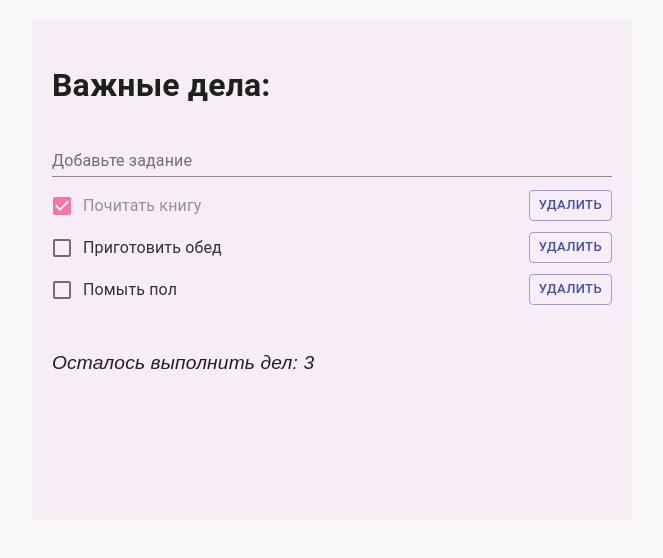
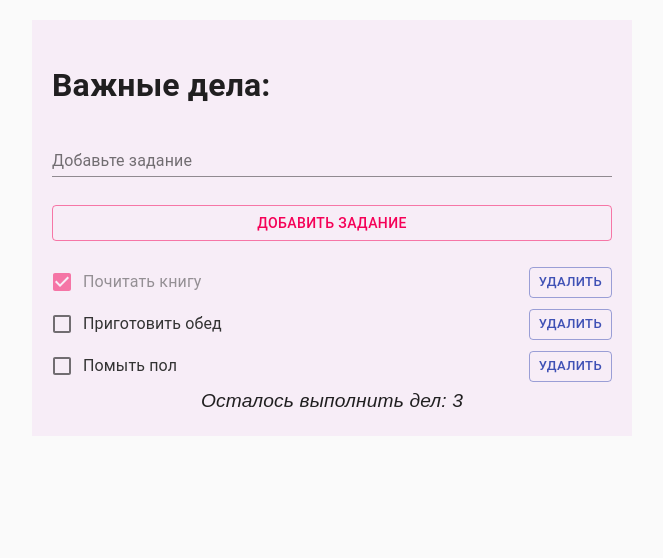
Before and after one commit to WebHeroSchool/study_react_todo, a React (Create React App) app: page / in a window 1280 px wide. Shown: the top 558 px of the page, without its empty margins (308-971 px from the left). Built offline with nearby package versions, Linux system fonts and the light colour scheme.

Commit message:
add element

```diff
--- a/src/components/App/App.js
+++ b/src/components/App/App.js
@@ -9,8 +9,6 @@ import Container from '@material-ui/core/Container';
 import Grid from '@material-ui/core/Grid';
 import { render } from 'react-dom';
 
-
-// const todoItem = 'Почитать книгу';
 
 class App extends React.Component {
   state = {
@@ -49,21 +47,6 @@ class App extends React.Component {
   };
 
   onClickDelete = id => {
-    // const newItemList = this.state.items.map(item => {
-    //   const newItem = { ...item };
-
-    //   if (item.id === id) {
-    //     var index = this.state.items.indexOf(item)
-    //     if (index !== -1) {
-    //       this.state.items.splice(index, 1);
-    //       this.setState(this.state.items);
-    //     }
-    //   }
-
-    //   return newItem;
-    // });
-
-    // newItemList.count = newItemList.count - 1;
 
     const newItemList = this.state.items;
 
@@ -73,23 +56,43 @@ class App extends React.Component {
       const newCount = this.state.count - 1;
       this.setState({ items: newItemList, count: newCount});
     }
-  }
+  };
+
+  onClickAdd = value => this.setState(state =>
+    ({
+      items: [
+        ...state.items,
+        {
+          value,
+          isDone: false,
+          id: state.count + 1
+        }
+      ],
+      count: state.count + 1
+    })
+  );
 
   render() {
     return (
       <React.Fragment>
       <CssBaseline />
       <Container maxWidth="s">
-        <Typography component="div" style={{ backgroundColor: '#f7edf7', height: '500px', maxWidth: '600px', margin: '20px auto', padding: '20px'}} >
+        <Typography component="div" style={{ backgroundColor: '#f7edf7',  maxWidth: '600px', margin: '20px auto', padding: '20px'}} >
         <Grid container direction="column" justify="center" alignItems="space-around">
         <Grid item xs>
           <h1 className={styles.title}>Важные дела:</h1>
         </Grid>
         <Grid item s>
-          <InputItem />
+          <InputItem
+            onClickAdd={this.onClickAdd}
+          />
         </Grid>
         <Grid item xs>
-          <ItemList items={this.state.items} onClickDone={this.onClickDone} onClickDelete={this.onClickDelete}/>
+          <ItemList
+            items={this.state.items}
+            onClickDone={this.onClickDone}
+            onClickDelete={this.onClickDelete}
+          />
         </Grid>
         <Grid item xs>
           <Footer count={this.state.count} />
--- a/src/components/Footer/Footer.js
+++ b/src/components/Footer/Footer.js
@@ -2,6 +2,9 @@ import React from 'react';
 import styles from'./Footer.module.css';
 
 
-const Footer = ({ count }) => (<div className={styles.footer}>Осталось выполнить дел: {count}</div>);
+const Footer = ({ count }) => (
+<div className={styles.footer}>
+    Осталось выполнить дел: {count}
+</div>);
 
 export default Footer;
--- a/src/components/Footer/Footer.module.css
+++ b/src/components/Footer/Footer.module.css
@@ -1,6 +1,9 @@
 .footer {
+  display: grid;
+  direction: column;
+  justify-content: center;
+  align-items: flex-end;
   font-family: Arial, Helvetica, sans-serif;
   font-size: 1.2rem;
   font-style: italic;
-  margin-top: 2em;
 }
--- a/src/components/InputItem/InputItem.js
+++ b/src/components/InputItem/InputItem.js
@@ -1,15 +1,53 @@
 import React from 'react';
 import TextField from '@material-ui/core/TextField';
+import Button from '@material-ui/core/Button';
+import Grid from '@material-ui/core/Grid';
 
 
-const InputItem = () => (<div>
+class InputItem extends React.Component {
+  state = {
+    inputValue: ''
+  };
+
+  onButtonClick = () => {
+    this.setState({
+      inputValue: ''
+    });
+
+    if (this.state.inputValue != '') {
+      this.props.onClickAdd(this.state.inputValue);
+    }
+
+    else {
+      window.confirm('Вы не внесли название задания. Поле добавления задания не может быть пустым');
+    }
+  }
+
+  render() {
+    const { onClickAdd } = this.props;
+
+    return (<Grid>
       <TextField
         id="standard-with-placeholder"
         label="Добавьте задание"
         placeholder="Ваше задание"
         margin="normal"
         fullWidth="true"
+        value={this.state.inputValue}
+        onChange={event => this.setState({ inputValue:event.target.value })}
       />
-</div>);
+
+      <Button style={{margin: '20px auto'}}
+        variant="outlined"
+        color="secondary"
+        margin="normal"
+        fullWidth="true"
+        onClick={this.onButtonClick}
+      >
+        Добавить задание
+      </Button>
+    </Grid>);
+  }
+}
 
 export default InputItem;
--- a/src/components/Item/Item.js
+++ b/src/components/Item/Item.js
@@ -9,19 +9,37 @@ import Grid from '@material-ui/core/Grid';
 
 const Item = ({ value, isDone, onClickDone, onClickDelete, id }) => (
   <span>
-    <Grid container direction="row" justify="space-between" alignItems="center">
+    <Grid
+      container direction="row"
+      justify="space-between"
+      alignItems="center">
         <Grid item>
           <span className={
             classnames({
               [styles.item]: true,
               [styles.done]: isDone
-      })}>
-          <FormControlLabel control={ <Checkbox checked={isDone} onClick={() => onClickDone(id)} /> } label={value} />
+            })}
+          >
+          <FormControlLabel
+            control={
+              <Checkbox
+                checked={isDone}
+                onClick={() => onClickDone(id)} />
+            }
+            label={value}
+          />
           </span>
         </Grid>
 
-      <Grid item>
-        <Button variant="outlined" size="small" color="primary" onClick={() => onClickDelete(id) } >Удалить</Button>
+        <Grid>
+          <Button
+            variant="outlined"
+            size="small"
+            color="primary"
+            onClick={() => onClickDelete(id)}
+          >
+            Удалить
+          </Button>
         </Grid>
       </Grid>
   </span>);
--- a/src/components/ItemList/ItemList.js
+++ b/src/components/ItemList/ItemList.js
@@ -3,7 +3,7 @@ import Item from '../Item/Item';
 
 
 const ItemList = ({ items, onClickDone, onClickDelete}) => (<div>
-    {items.map(item => <div key={item.value}>
+    {items.map(item => <div key={item.id}>
         <Item
             value={item.value}
             isDone={item.isDone}
```
Lines whose indentation alone changed are shown as unchanged.
